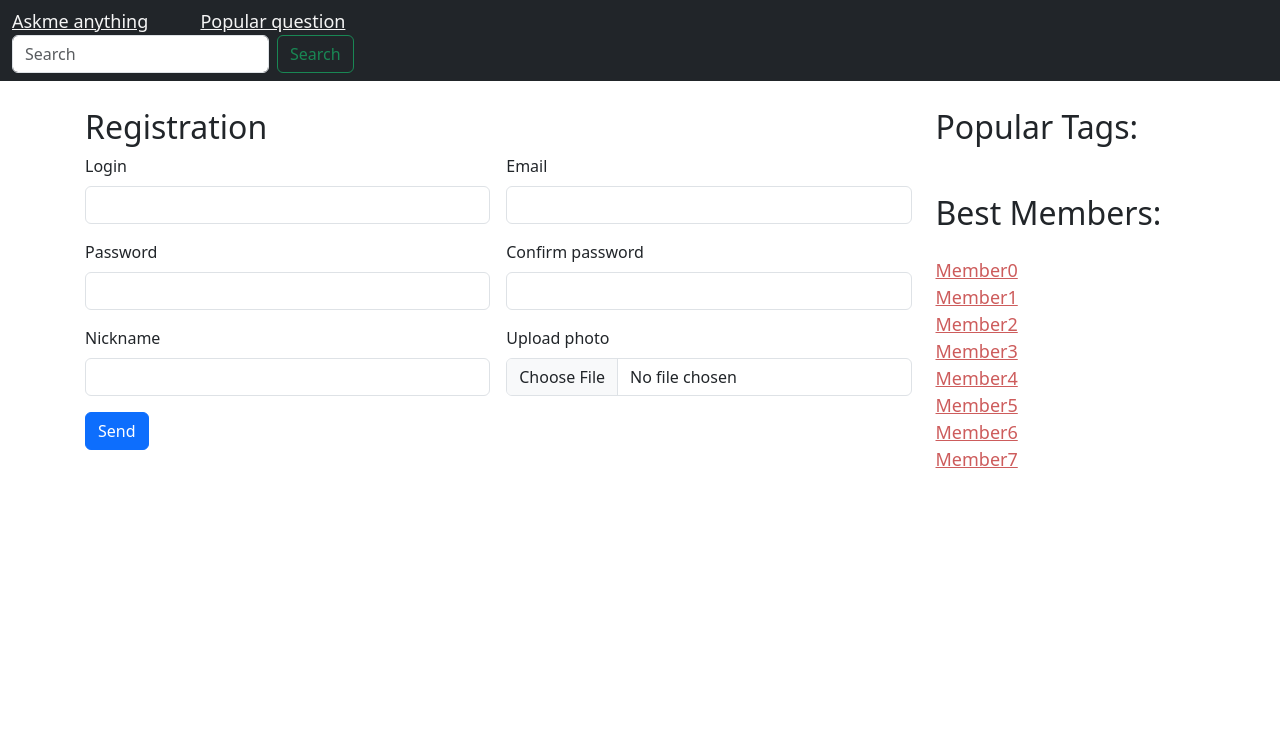
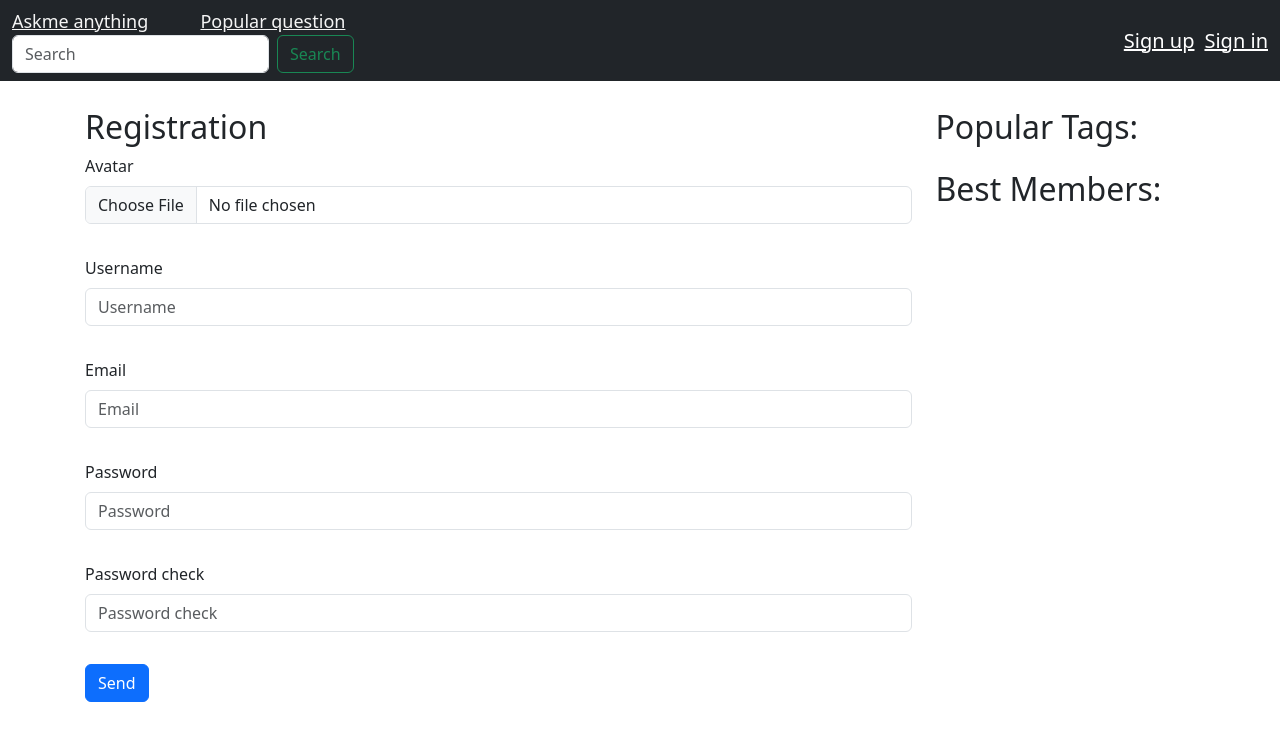
Before and after one commit to Vilinvil/WEB_tp, a Django app: page /askme/register/ in a window 1280 px wide. Shown: the top 741 px of the page. Run offline with Django 4.2, Linux system fonts and the light colour scheme; some libraries are stand-ins or nearby versions.

Commit message:
added register

```diff
--- a/askme_ilinskiy/askme/forms.py
+++ b/askme_ilinskiy/askme/forms.py
@@ -1,12 +1,39 @@
+from . import models
 
 from django import forms
+from django.contrib.auth.models import User
 
+MIN_LENGTH_PASSWORD = 3
 class LoginForm(forms.Form):
     username = forms.CharField()
-    password = forms.CharField(min_length=3, widget=forms.PasswordInput)
+    password = forms.CharField(min_length=MIN_LENGTH_PASSWORD, widget=forms.PasswordInput)
 
-    def clean_password(self):
-        data = self.cleaned_data['password']
-        if data == 'wrong':
-            raise forms.ValidationError('wrong')
-        return data
+
+class RegistrationForm(forms.ModelForm):
+    username = forms.CharField(max_length=255)
+    email = forms.EmailField()
+    password = forms.CharField(min_length=MIN_LENGTH_PASSWORD, widget=forms.PasswordInput)
+    password_check = forms.CharField(min_length=MIN_LENGTH_PASSWORD, widget=forms.PasswordInput)
+
+    class Meta:
+        model = models.MyUser
+        fields = ['avatar']
+
+    def clean(self):
+        password  = self.cleaned_data.get('password')
+        password_check = self.cleaned_data.get('password_check')
+        if password_check != password:
+            raise forms.ValidationError("Password doesn't match")
+
+        return self.cleaned_data
+
+    def clean_username(self):
+        print(self.cleaned_data.get('username'))
+        print(models.MyUser.objects.filter(profile__username=self.cleaned_data.get('username')).exists())
+        if models.MyUser.objects.filter(profile__username=self.cleaned_data.get('username')).exists():
+            raise forms.ValidationError("User with same username exist")
+
+        return self.username
+    def save(self):
+        profile = User.objects.create_user(username=self.cleaned_data.get('username'), email=self.cleaned_data.get('email'), password=self.cleaned_data.get('password'))
+        return models.MyUser.objects.create(profile=profile, avatar=self.cleaned_data.get('avatar'))
--- a/askme_ilinskiy/askme/management/commands/fill_db.py
+++ b/askme_ilinskiy/askme/management/commands/fill_db.py
@@ -71,7 +71,7 @@ class Command(BaseCommand):
                     used_usernames.add(username)
                     break
 
-            user = User.objects.create(username=username, email=fake.email(), password=fake.password())
+            user = User.objects.create_user(username=username, email=fake.email(), password=fake.password())
             my_user = MyUser(profile=user, avatar=random.choice(avatars))
             users.append(my_user)
         MyUser.objects.bulk_create(users)
--- a/askme_ilinskiy/askme/views.py
+++ b/askme_ilinskiy/askme/views.py
@@ -60,18 +60,13 @@ def login_user(request):
     if request.method == 'GET':
         login_form = forms.LoginForm()
     if request.method == 'POST':
-
         login_form = forms.LoginForm(request.POST)
         if login_form.is_valid():
             user = auth.authenticate(request=request, **login_form.cleaned_data)
             if user:
                 login(request, user)
                 return redirect(reverse('index'))
-            print("not login")
             login_form.add_error(None, "Invalid username or password")
-
-        else:
-            print("not form")
     context = {"form": login_form}
     return render(request, "login.html", context=context)
 
@@ -80,7 +75,22 @@ def logout_user(request):
     return redirect(reverse(index))
 
 def register(request):
-    context = {"tags": models.TAGS, "best_members": models.BEST_MEMBERS}
+    print(request.POST)
+    if request.method == 'GET':
+        register_form = forms.RegistrationForm()
+    if request.method == 'POST':
+        register_form = forms.RegistrationForm(request.POST)
+        if register_form.is_valid():
+            user = register_form.save()
+            if user:
+                return redirect(reverse('login'))
+            print("not login")
+            register_form.add_error(None, "User saving error")
+
+        else:
+            print("not form")
+
+    context = {'form': register_form}
     return render(request, "register.html", context)
 
 @login_required
--- a/askme_ilinskiy/templates/login.html
+++ b/askme_ilinskiy/templates/login.html
@@ -1,5 +1,9 @@
 {% extends "inc/base/base_header.html" %}
 {% load bootstrap5 %}
+
+{% block header_right %}
+        {% include "inc/basic_page/header_right.html" %}
+{% endblock header_right %}
 
 {% block content %}
 <h1 class="mt-5">Login </h1>
--- a/askme_ilinskiy/templates/register.html
+++ b/askme_ilinskiy/templates/register.html
@@ -1,52 +1,17 @@
 {% extends "inc/base/base_header.html" %}
+{% load bootstrap5 %}
+
+{% block header_right %}
+        {% include "inc/basic_page/header_right.html" %}
+{% endblock header_right %}
 
 {% block content %}
 <h2 class="mt-5">
     Registration
 </h2>
-<form class="row g-3 needs-validation" novalidate>
-    <div class="col-md-6">
-        <label class="form-label">Login</label>
-        <input type="text" class="form-control" required>
-        <div class="invalid-feedback">
-           Enter login
-        </div>
-    </div>
-    <div class="col-md-6">
-        <label class="form-label">Email</label>
-        <input type="email" class="form-control" required>
-        <div class="invalid-feedback">
-            Please enter a valid email address
-        </div>
-    </div>
-    <div class="col-md-6">
-        <label class="form-label">Password</label>
-        <input type="password" class="form-control" required>
-        <div class="invalid-feedback">
-            Enter password
-        </div>
-    </div>
-    <div class="col-md-6">
-        <label class="form-label">Confirm password</label>
-        <input type="password" class="form-control" required>
-        <div class="invalid-feedback">
-            Enter your password again
-        </div>
-    </div>
-    <div class="col-md-6">
-        <label class="form-label">Nickname</label>
-        <input type="text" class="form-control" required>
-        <div class="invalid-feedback">
-           Enter nickname
-        </div>
-    </div>
-    <div class="col-md-6">
-        <label class="form-label">Upload photo</label>
-        <input type="file" class="form-control" required>
-        <div class="invalid-feedback">
-            Please, upload photo
-        </div>
-    </div>
+<form action="{% url 'register' %}" method="POST" class="row g-3 needs-validation">
+    {% csrf_token %}
+    {% bootstrap_form form %}
     <div class="col-12">
         <button class="btn btn-primary" type="submit">Send</button>
     </div>
```
